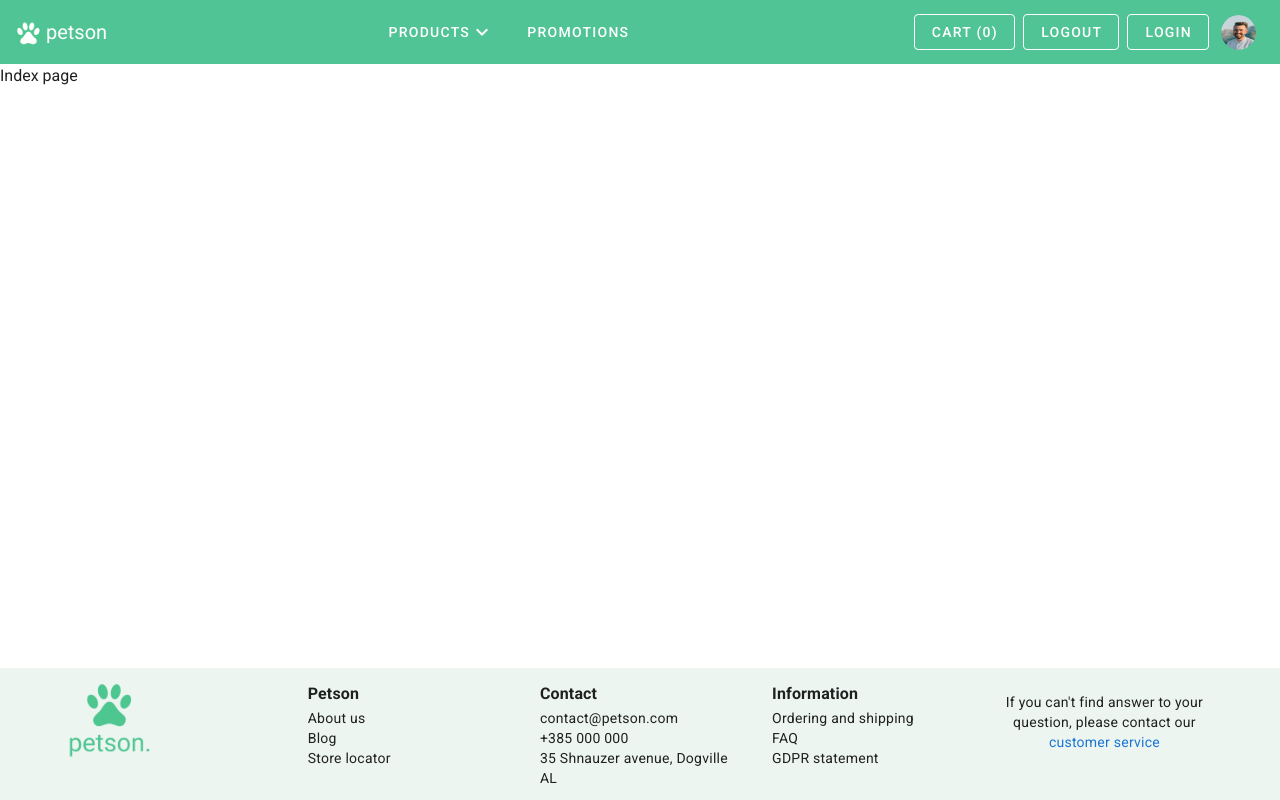
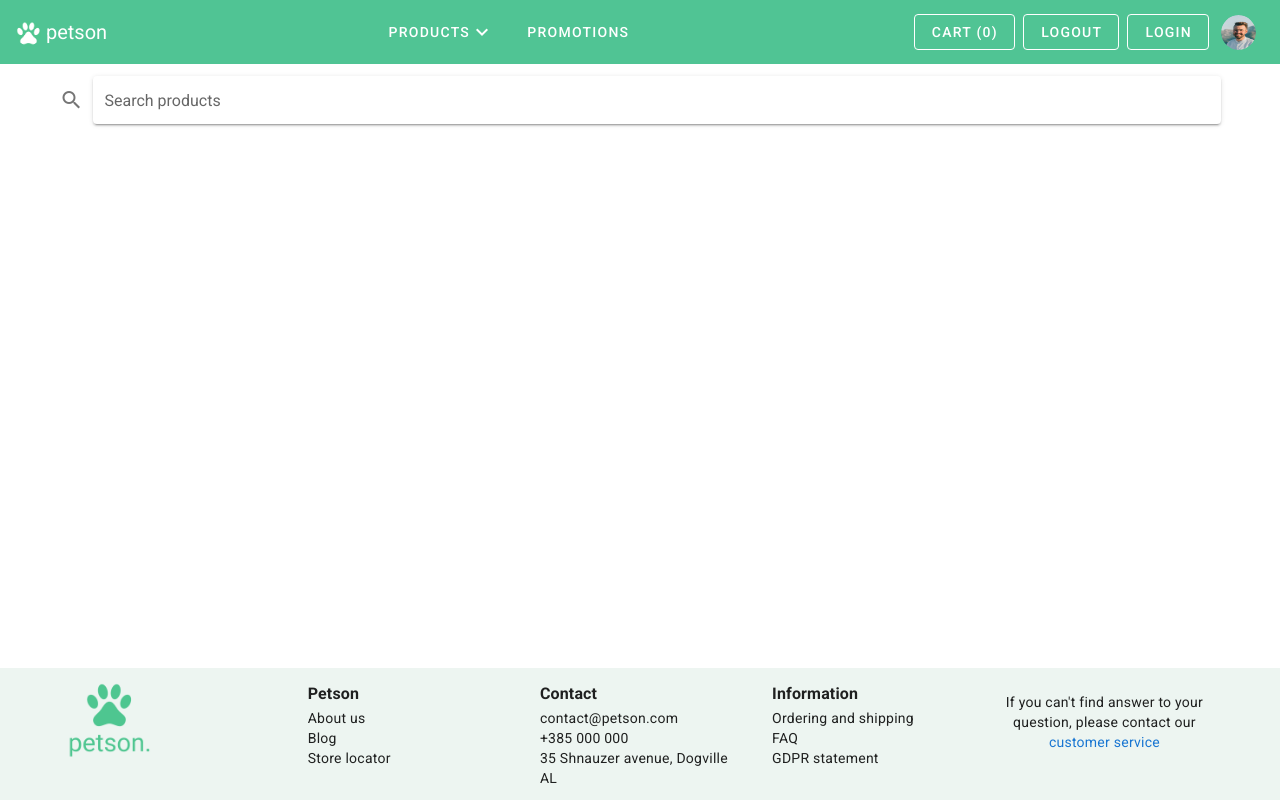
Before and after one commit to shadrqen/petshop, a Nuxt app: page / in a window 1280 px wide. Built offline with nearby package versions, Linux system fonts and the light colour scheme.

Commit message:
feat: add search bar on home page

```diff
--- /dev/null
+++ b/components/Base/BaseSearch.vue
@@ -0,0 +1,25 @@
+<template>
+  <v-text-field
+    v-model="search"
+    prepend-icon="mdi-magnify"
+    label="Search products"
+    single-line
+    hide-details
+    solo
+  />
+</template>
+
+<script>
+export default {
+  name: 'BaseSearch',
+  data () {
+    return {
+      search: ''
+    }
+  }
+}
+</script>
+
+<style scoped>
+
+</style>
--- a/pages/index.vue
+++ b/pages/index.vue
@@ -1,11 +1,15 @@
 <template>
-  <div>
-    Index page
-  </div>
+  <v-container>
+    <BaseSearch />
+  </v-container>
 </template>
 
 <script>
+import BaseSearch from '../components/Base/BaseSearch'
 export default {
-  name: 'IndexPage'
+  name: 'IndexPage',
+  components: {
+    BaseSearch
+  }
 }
 </script>
```
